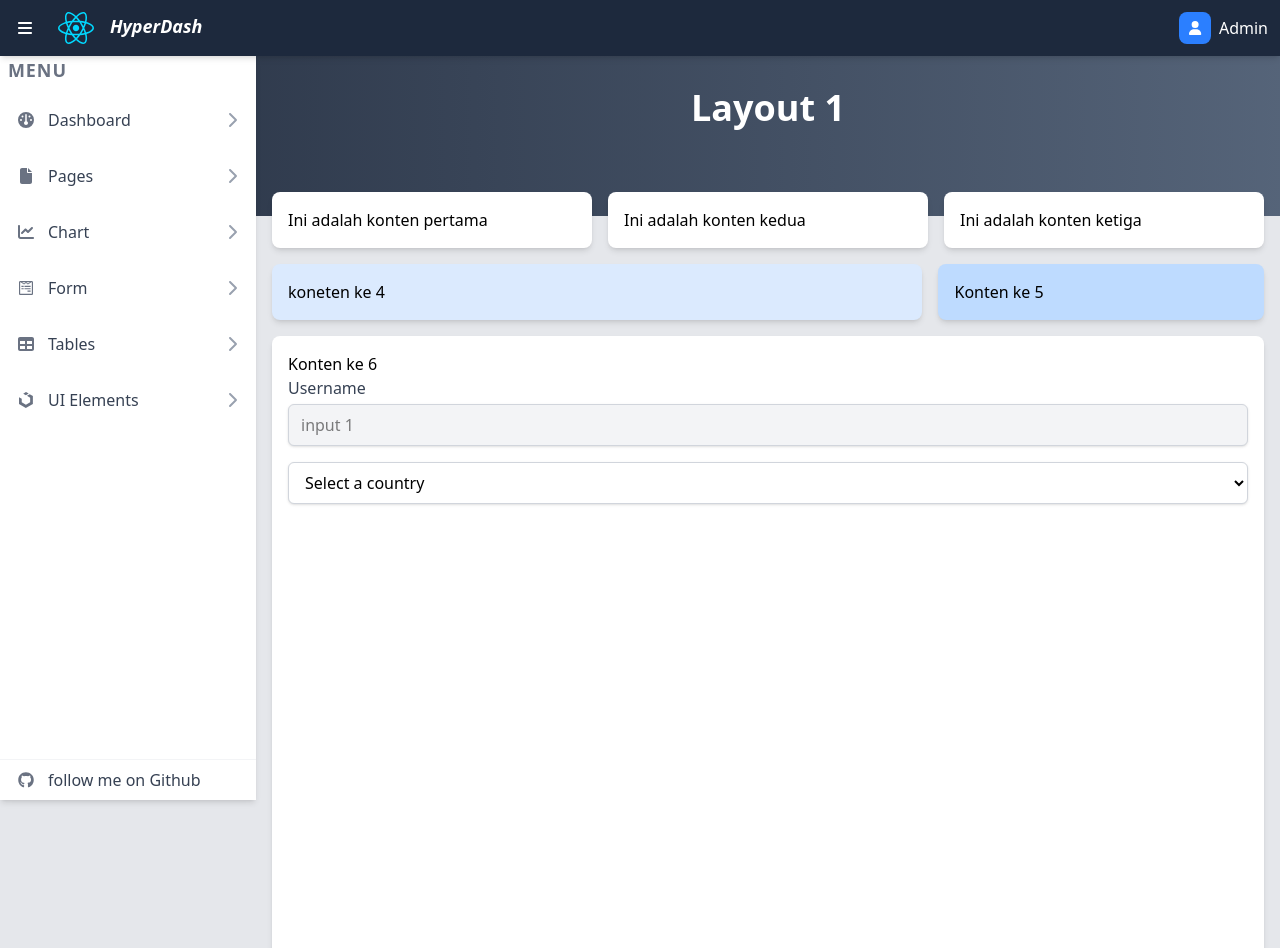
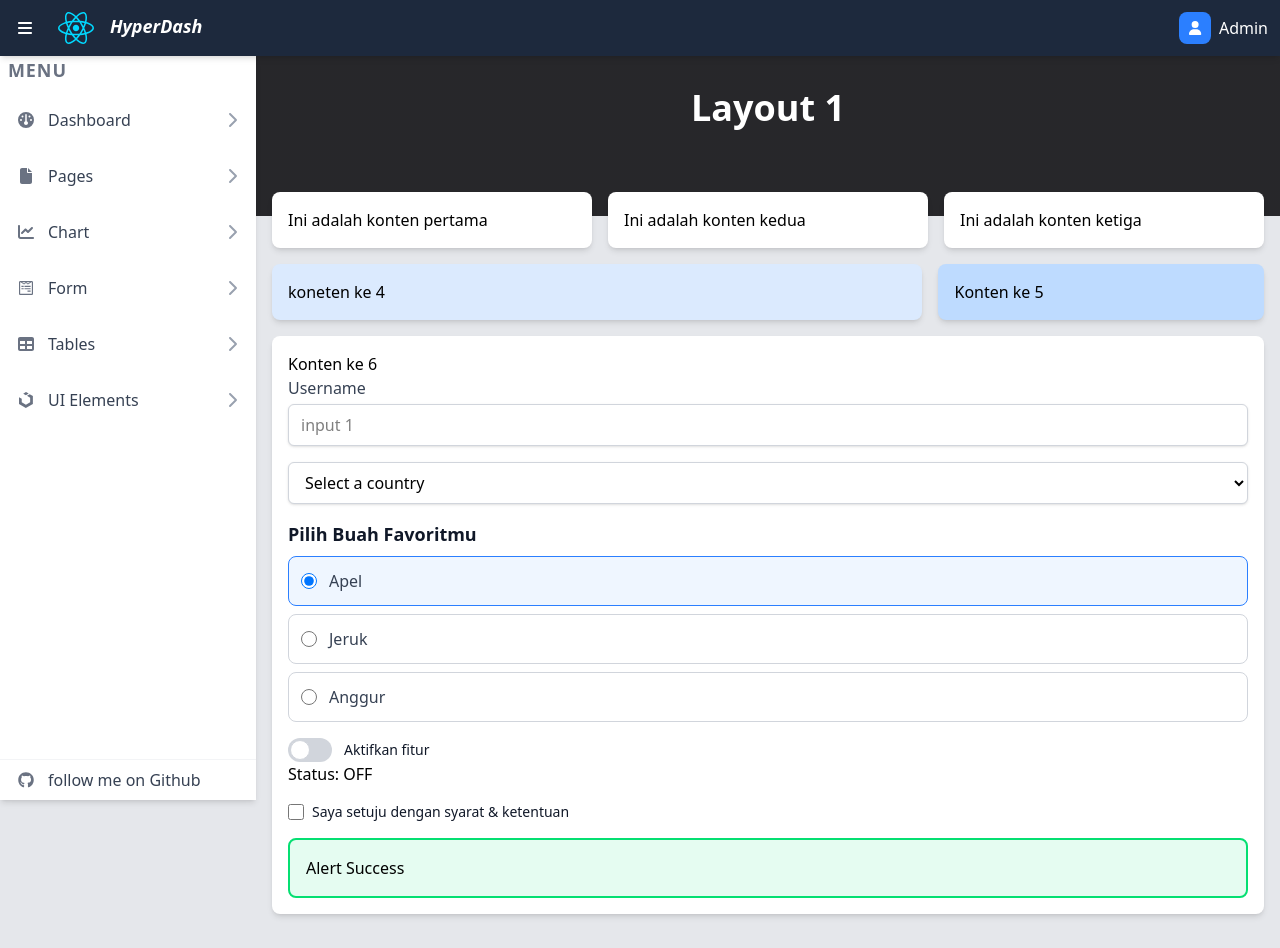
Before and after one commit to Rafhi-dev/HyperDash, a React (Vite) app: page /ujicoba in a window 1280 px wide. Shown: the top 948 px of the page. Built offline with nearby package versions, Linux system fonts and the light colour scheme.

Commit message:
feat: add Radio and Switch components; integrate CheckBox and Alert in Ujicoba; update Vite server port

```diff
--- a/src/components/form/CheckBox.jsx
+++ b/src/components/form/CheckBox.jsx
@@ -1,4 +1,3 @@
-import React from 'react';
 
 const CheckBox = ({
   label,
--- /dev/null
+++ b/src/components/form/Radio.jsx
@@ -0,0 +1,29 @@
+const Radio = ({ label, options, selectedValue, onChange, name, className = '' }) => {
+  return (
+    <fieldset className={className}>
+      <legend className="text-lg font-semibold text-gray-900 mb-2">{label}</legend>
+      <div className="space-y-2">
+        {options.map((option) => (
+          <label
+            key={option.value}
+            htmlFor={option.id || `${name}-${option.value}`}
+            className="flex items-center p-3 rounded-lg border border-gray-300 has-[:checked]:bg-blue-50 has-[:checked]:border-blue-500 transition-colors cursor-pointer"
+          >
+            <input
+              type="radio"
+              id={option.id || `${name}-${option.value}`}
+              name={name}
+              value={option.value}
+              checked={selectedValue === option.value}
+              onChange={onChange}
+              className="w-4 h-4 text-blue-600 bg-gray-100 border-gray-300 "
+            />
+            <span className="ml-3 text-md font-medium text-gray-700">{option.label}</span>
+          </label>
+        ))}
+      </div>
+    </fieldset>
+  );
+};
+
+export default Radio
--- /dev/null
+++ b/src/components/ui/alerts/Alert.jsx
@@ -0,0 +1,13 @@
+const Alert = ({ msg, value, className = "" }) => {
+  return (
+    <div
+      className={`${
+        msg === "succes" ? "bg-green-400/10 border-green-400" : ""
+      } rounded-lg border-2  p-4 ${className}`}
+    >
+      <p>{value}</p>
+    </div>
+  );
+};
+
+export default Alert;
--- /dev/null
+++ b/src/components/ui/switch/Switch.jsx
@@ -0,0 +1,37 @@
+const Switch = ({
+  isOn,
+  handleToggle,
+  id,
+  label,
+  labelPosition = "right",
+  className = "",
+}) => {
+  return (
+    <label
+      htmlFor={id}
+      className={`flex items-center cursor-pointer ${className}`}
+    >
+      {label && labelPosition === "left" && (
+        <span className="mr-3 text-sm font-medium text-gray-900">{label}</span>
+      )}
+
+      <div className="relative">
+        <input
+          type="checkbox"
+          id={id}
+          className="sr-only peer"
+          checked={isOn}
+          onChange={handleToggle}
+        />
+        <div className="w-11 h-6 bg-gray-300 rounded-full peer-focus:outline-none peer-focus:ring-4 peer-focus:ring-blue-300 dark:peer-focus:ring-blue-800 peer-checked:bg-blue-600 transition-colors"></div>
+        <div className="absolute left-0.5 top-0.5 bg-white border-gray-300 border rounded-full h-5 w-5 transition-transform peer-checked:translate-x-full peer-checked:border-white"></div>
+      </div>
+
+      {label && labelPosition === "right" && (
+        <span className="ml-3 text-sm font-medium text-gray-900">{label}</span>
+      )}
+    </label>
+  );
+};
+
+export default Switch;
--- a/src/content/Ujicoba.jsx
+++ b/src/content/Ujicoba.jsx
@@ -1,19 +1,53 @@
+import { useEffect, useState } from "react";
 import Input from "../components/form/input";
 import Select from "../components/form/Select";
+import CheckBox from "../components/form/CheckBox";
+import Radio from "../components/form/Radio";
+import Switch from "../components/ui/switch/Switch";
+import Alert from "../components/ui/alerts/Alert";
 
 const Ujicoba = () => {
+  //seting select
+  const [country, setCountry] = useState(null);
 
-     const countries = [
-    { value: '', label: 'Select a country' },
-    { value: 'us', label: 'United States' },
-    { value: 'id', label: 'Indonesia' },
-    { value: 'uk', label: 'United Kingdom' },
+  const countries = [
+    { value: "", label: "Select a country" },
+    { value: "us", label: "United States" },
+    { value: "id", label: "Indonesia" },
+    { value: "uk", label: "United Kingdom" },
   ];
+
+  const handleSelect = (e) => {
+    setCountry(e.target.value);
+  };
+
+  //setting radiobutton
+  const [checked, setChecked] = useState(false);
+
+  const [selectedRadio, setSelectedRadio] = useState("apple");
+
+  const handleRadioChange = (e) => {
+    setSelectedRadio(e.target.value);
+  };
+
+  const RadioData = [
+    { value: "apple", label: "Apel" },
+    { value: "orange", label: "Jeruk" },
+    { value: "grape", label: "Anggur" },
+  ];
+
+  //setting switch
+
+  const [isOn, setIsOn] = useState(false);
+
+  const handleToggle = () => setIsOn(!isOn);
 
   return (
     <div className="h-full">
-      <div className="bg-gradient-to-r from-slate-800/90 to-slate-600/90 pt-8 h-40">
-        <p className="text-white text-4xl antialiased font-semibold text-center">Layout 1</p>
+      <div className="bg-gradient-to-r from-zinc-800 to-zinc-800 pt-8 h-40">
+        <p className="text-white text-4xl antialiased font-semibold text-center">
+          Layout 1
+        </p>
       </div>
       {/* area 1 */}
       <div className="flex flex-col sm:flex-row gap-4 -mt-6 m-4 z-10">
@@ -38,11 +72,50 @@ const Ujicoba = () => {
       </div>
       {/* area 3 */}
       <div className="flex m-4 gap-4">
-        <div className="w-full bg-white rounded-lg shadow-md p-4 h-screen">
+        <div className="w-full bg-white rounded-lg shadow-md p-4">
           <p>Konten ke 6</p>
-          <Input label={"Username"} disabled={true} name={"input"} placeholder={"input 1"} />
-          <Select name={"country"} options={countries} />
 
+          <Input
+            label={"Username"}
+            value={country}
+            name={"input"}
+            placeholder={"input 1"}
+          />
+
+          <Select
+            name={"country"}
+            options={countries}
+            onChange={handleSelect}
+          />
+
+          <Radio
+            label="Pilih Buah Favoritmu"
+            options={RadioData}
+            selectedValue={selectedRadio}
+            onChange={handleRadioChange}
+            name="buah"
+            className="mb-4"
+          />
+
+          <Switch
+            id="demo-switch"
+            isOn={isOn}
+            handleToggle={handleToggle}
+            label="Aktifkan fitur"
+            labelPosition="right" // atau "left"
+          />
+          <p>Status: {isOn ? "ON" : "OFF"}</p>
+
+          <CheckBox
+            label="Saya setuju dengan syarat & ketentuan"
+            name="agreement"
+            value="yes"
+            checked={checked}
+            onChange={(e) => setChecked(e.target.checked)}
+            className="mt-4"
+          />
+
+          <Alert msg={"succes"} value={"Alert Success"} className="mt-4" />
         </div>
       </div>
 
@@ -50,7 +123,6 @@ const Ujicoba = () => {
         &copy; {new Date().getFullYear()} HyperDash.
       </footer>
     </div>
-
   );
 };
 
--- a/vite.config.js
+++ b/vite.config.js
@@ -6,7 +6,7 @@ import tailwindcss from "@tailwindcss/vite";
 export default defineConfig({
   plugins: [react(), tailwindcss()],
   server: {
-    port: 5173,
+    port: 1945,
     //host: '0.0.0.0',
     open: false,
   },
```
